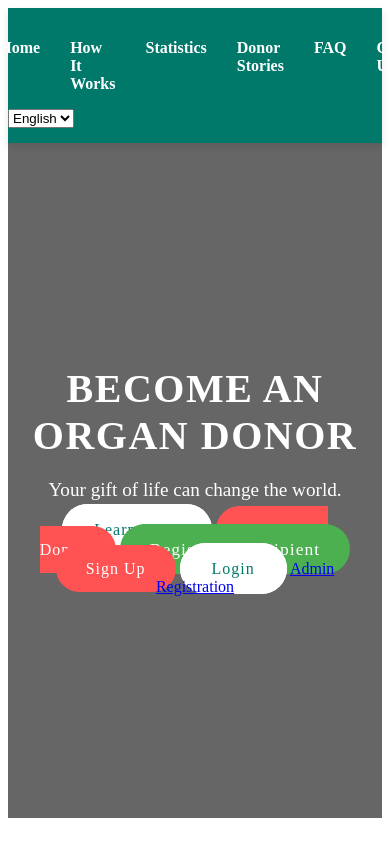
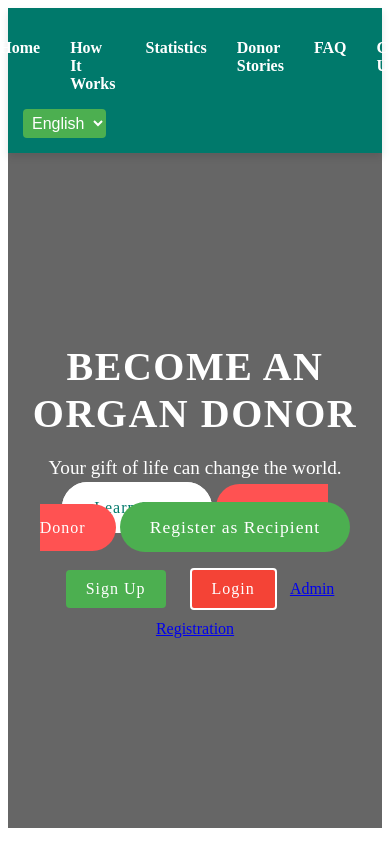
Before and after one commit to VedikaKatoch/projects, a plain HTML site: page index.html in a window 390 px wide. Shown: the top 844 px of the page. Drawn offline with Linux system fonts and the light colour scheme.

Commit message:
Update styles.CSS

```diff
--- a/styles.CSS
+++ b/styles.CSS
@@ -256,7 +256,52 @@
             #donor-form h2 {
                 font-size: 2rem;
             }
-        }
+
+            /* Additional styling for Sign Up and Login buttons */
+.auth-buttons {
+    margin-top: 20px;
+}
+
+.auth-buttons .cta-primary,
+.auth-buttons .cta-secondary {
+    display: inline-block;
+    padding: 10px 20px;
+    margin: 10px;
+    border-radius: 4px;
+    text-decoration: none;
+    color: #fff;
+    text-align: center;
+}
+
+.auth-buttons .cta-primary {
+    background-color: #4CAF50; /* Green color */
+}
+
+.auth-buttons .cta-primary:hover {
+    background-color: #45a049;
+}
+
+.auth-buttons .cta-secondary {
+    background-color: #f44336; /* Red color */
+}
+
+.auth-buttons .cta-secondary:hover {
+    background-color: #e53935;
+}
+
+/* Style for language selector dropdown */
+#languageSelector {
+    padding: 5px;
+    margin-left: 15px;
+    font-size: 16px;
+    border-radius: 4px;
+    background-color: #4CAF50;
+    color: #fff;
+    border: none;
+}
+
+
+  }
     </style>
 </head>
 <body>
```
